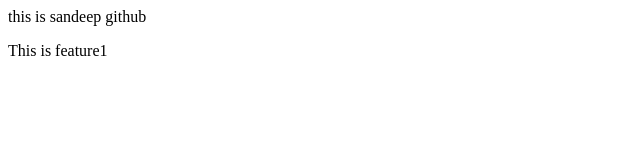
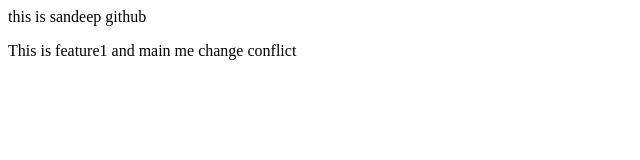
Before and after one commit to MahindraProjects/LocalRepo, a plain HTML site: page index.html in a window 1280 px wide. Shown: the whole page, without its empty margins (0-640 px from the left). Drawn offline with Linux system fonts and the light colour scheme.

Commit message:
main check conflict

```diff
--- a/index.html
+++ b/index.html
@@ -1,2 +1,2 @@
 <p> this is sandeep github <p>
-<p> This is feature1 <p>
+<p> This is feature1 and main me change conflict <p>
```
